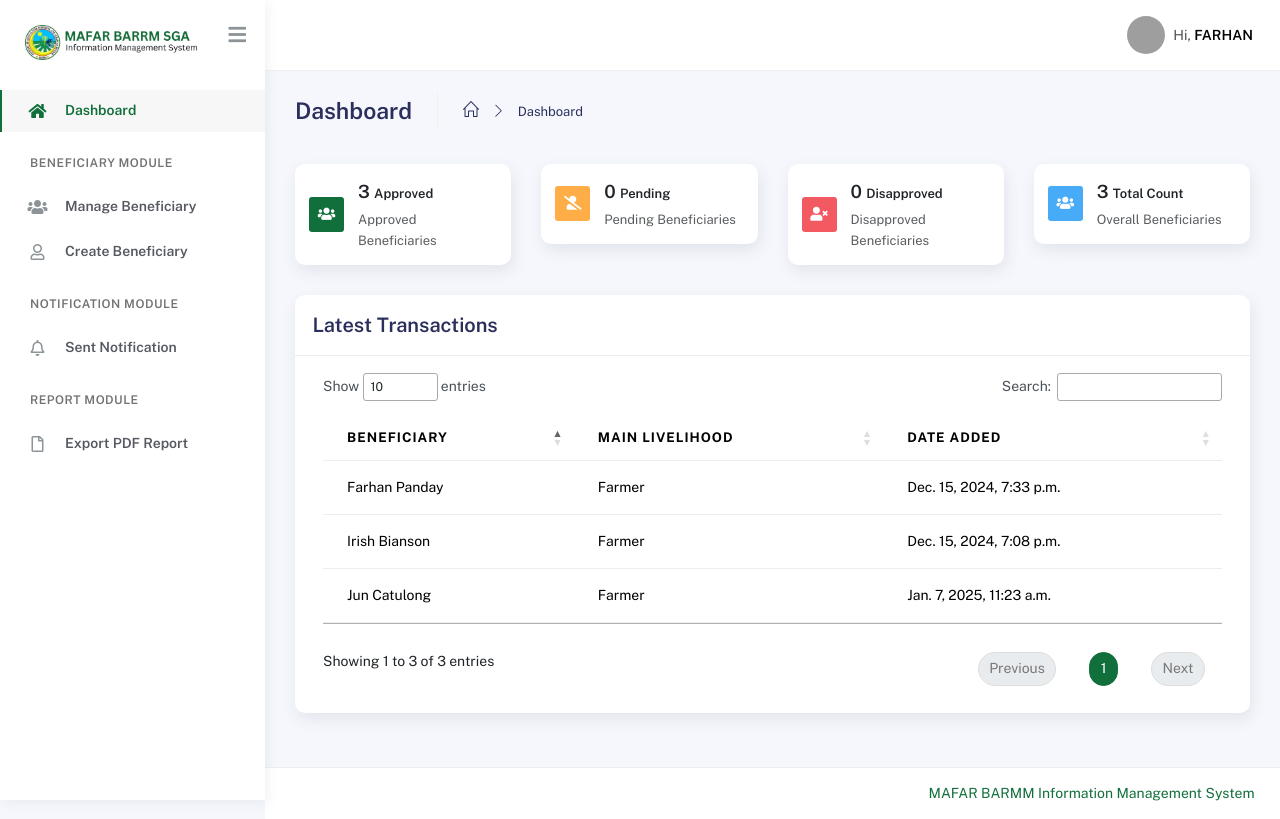
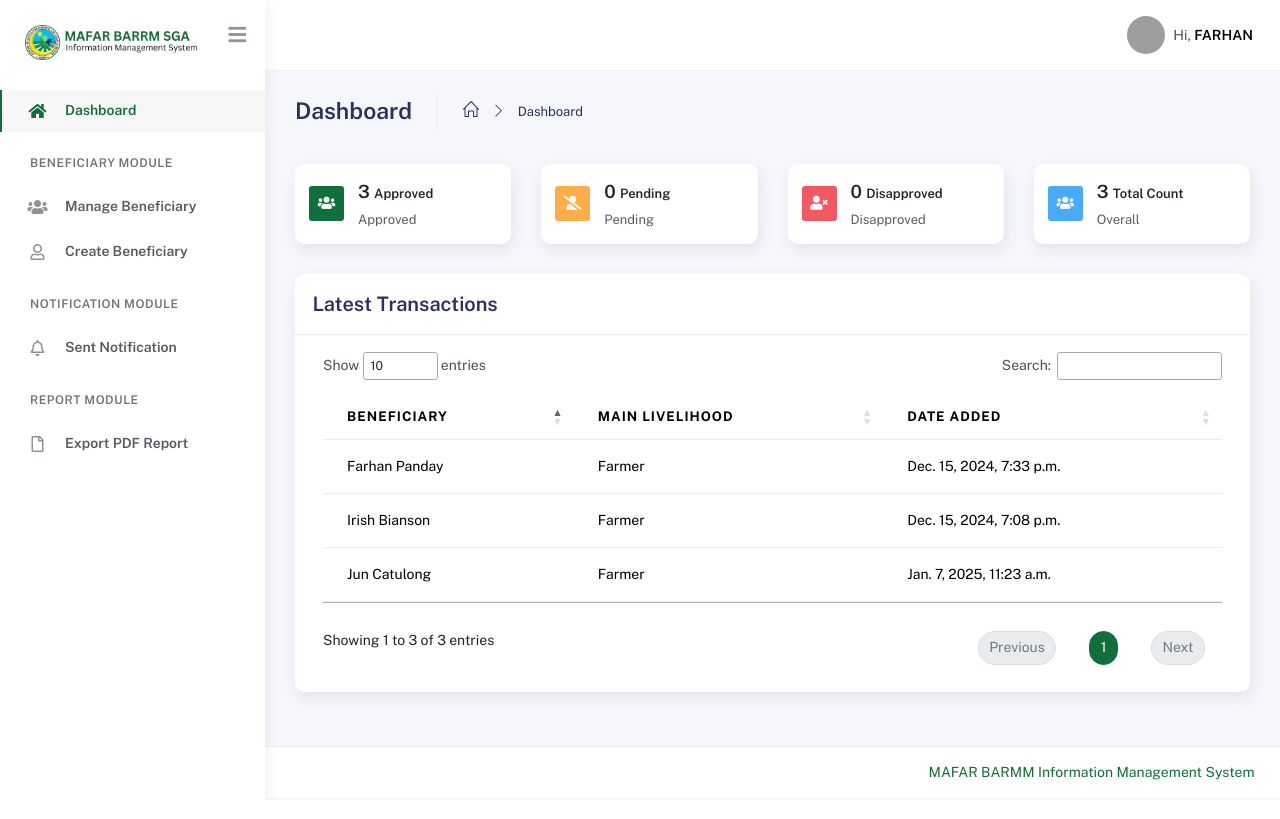
Before and after one commit to kiannaquines/mafar-barmm-info-sys, a Django app: page /mafar/dashboard/ in a window 1280 px wide. Run offline with Django 5.2, Linux system fonts and the light colour scheme; a user stored in the database is signed in; data comes from the database, SQL or seed files in the repository; some libraries are stand-ins or nearby versions; grey boxes are pictures that could not be loaded.

Commit message:
refactor: simplify beneficiary status labels in dashboard
Signed-off-by: kiannaquines <kjgnaquines@gmail.com>

```diff
--- a/main/templates/dashboard.html
+++ b/main/templates/dashboard.html
@@ -34,7 +34,7 @@
                                 </a>
                             </b>
                         </h5>
-                        <small class="text-muted">Approved Beneficiaries</small>
+                        <small class="text-muted">Approved</small>
                     </div>
                 </div>
             </div>
@@ -54,7 +54,7 @@
                                 </a>
                             </b>
                         </h5>
-                        <small class="text-muted">Pending Beneficiaries</small>
+                        <small class="text-muted">Pending</small>
                     </div>
                 </div>
             </div>
@@ -75,7 +75,7 @@
                                 </a>
                             </b>
                         </h5>
-                        <small class="text-muted">Disapproved Beneficiaries</small>
+                        <small class="text-muted">Disapproved</small>
                     </div>
                 </div>
             </div>
@@ -95,7 +95,7 @@
                                 </a>
                             </b>
                         </h5>
-                        <small class="text-muted">Overall Beneficiaries</small>
+                        <small class="text-muted">Overall</small>
                     </div>
                 </div>
             </div>
```
